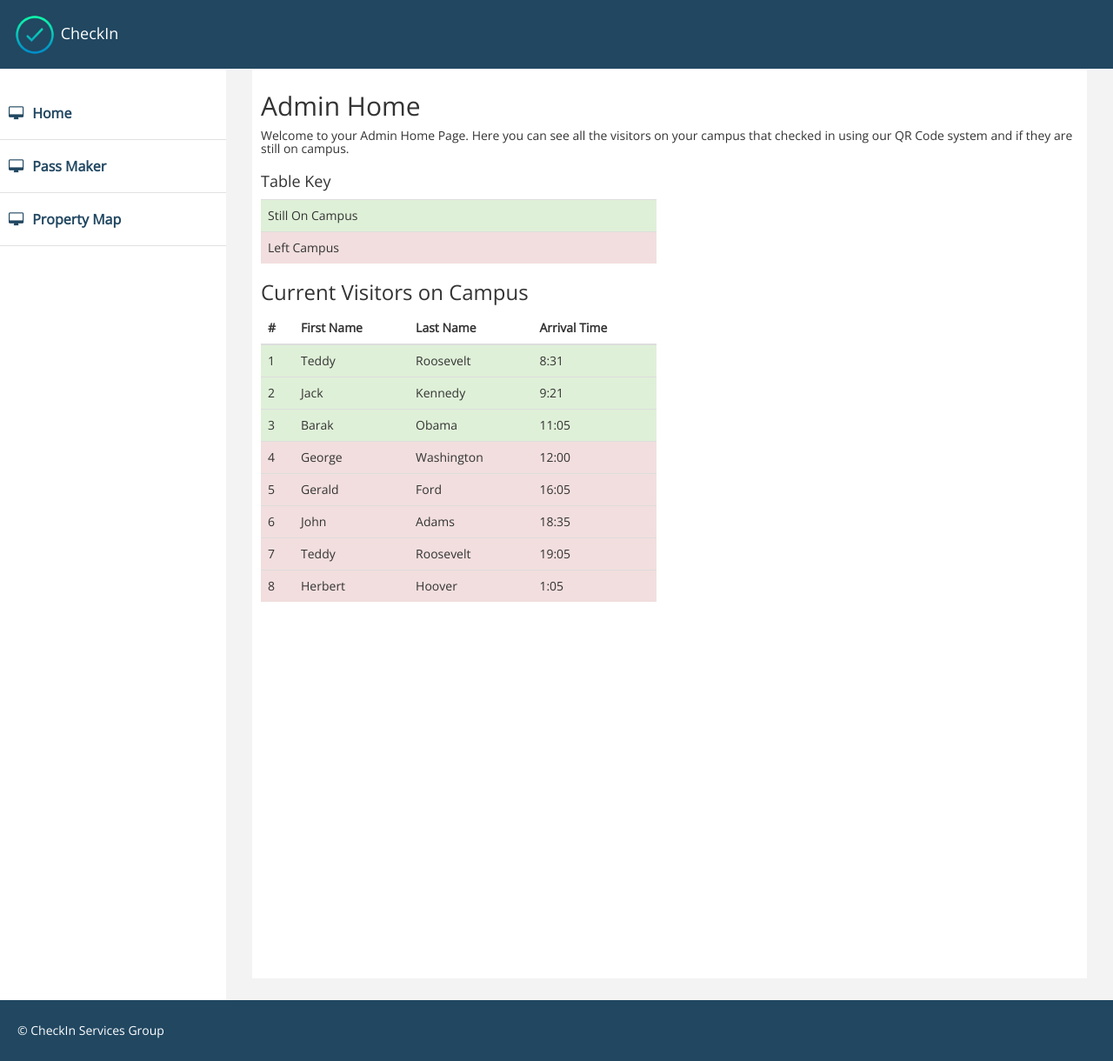
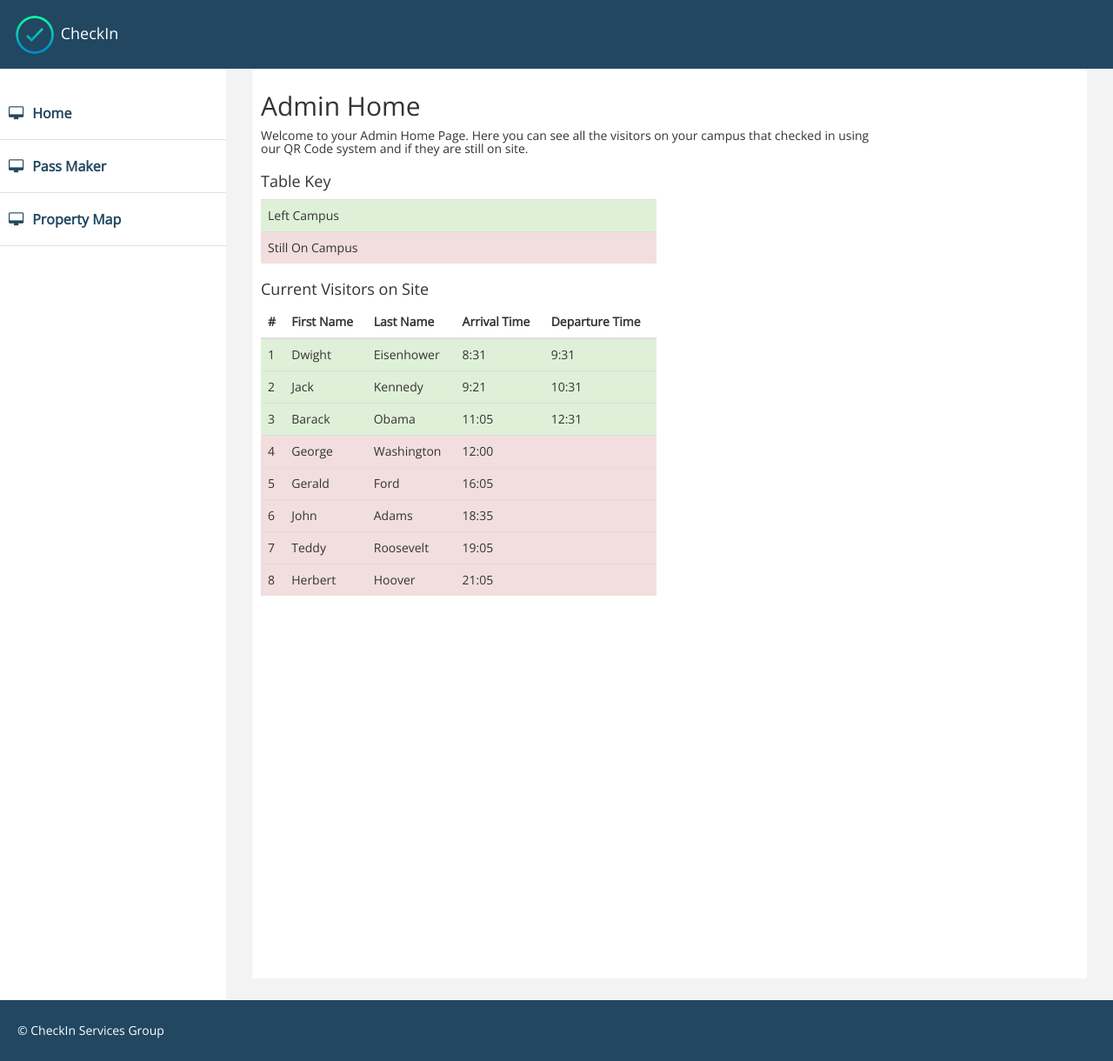
Before and after one commit to cliffpanos/CheckIn, a Django app: page /pages/ in a window 1280 px wide. Shown: the whole page at 87% size. Run offline with Django 3.2, Linux system fonts and the light colour scheme; some libraries are stand-ins or nearby versions.

Commit message:
Anthony likes 8===D

```diff
--- a/CheckIn/pages/templates/pages/index.html
+++ b/CheckIn/pages/templates/pages/index.html
@@ -4,28 +4,29 @@
 <div class="row">
     <div class="col-md-12">
         <h2>Admin Home</h2>
-        <h5>Welcome to your Admin Home Page. Here you can see all the visitors on your campus
-            that checked in using our QR Code system and if they are still on campus. </h5>
+        <h5 style="width: 75%">Welcome to your Admin Home Page. Here you can see all the visitors on your campus
+            that checked in using our QR Code system and if they are still on site. </h5>
     </div>
 
     <div class="col-lg-6 col-md-6">
 
 
         <h4>Table Key</h4>
+
         <div class="table-responsive">
             <table class="table">
                 <tbody>
                 <tr class="success">
-                    <td>Still On Campus</td>
+                    <td>Left Campus</td>
                 </tr>
                 <tr class="danger">
-                    <td>Left Campus</td>
+                    <td>Still On Campus</td>
                 </tr>
                 </tbody>
             </table>
         </div>
 
-        <h3>Current Visitors on Campus</h3>
+        <h4>Current Visitors on Site</h4>
         <div class="table-responsive">
             <table class="table">
                 <thead>
@@ -34,59 +35,69 @@
                     <th>First Name</th>
                     <th>Last Name</th>
                     <th>Arrival Time</th>
+                    <th>Departure Time</th>
                 </tr>
                 </thead>
                 <tbody>
                 <tr class="success">
                     <td>1</td>
-                    <td>Teddy</td>
-                    <td>Roosevelt</td>
+                    <td>Dwight</td>
+                    <td>Eisenhower</td>
                     <td>8:31</td>
+                    <td>9:31</td>
                 </tr>
                 <tr class="success">
                     <td>2</td>
                     <td>Jack</td>
                     <td>Kennedy</td>
                     <td>9:21</td>
+                    <td>10:31</td>
                 </tr>
                 <tr class="success">
                     <td>3</td>
-                    <td>Barak</td>
+                    <td>Barack</td>
                     <td>Obama</td>
                     <td>11:05</td>
+                    <td>12:31</td>
                 </tr>
                 <tr class="danger">
                     <td>4</td>
                     <td>George</td>
                     <td>Washington</td>
                     <td>12:00</td>
+                    <td></td>
                 </tr>
                 <tr class="danger">
                     <td>5</td>
                     <td>Gerald</td>
                     <td>Ford</td>
                     <td>16:05</td>
+                    <td></td>
                 </tr>
                 <tr class="danger">
                     <td>6</td>
                     <td>John</td>
                     <td>Adams</td>
                     <td>18:35</td>
+                    <td></td>
                 </tr>
                 <tr class="danger">
                     <td>7</td>
                     <td>Teddy</td>
                     <td>Roosevelt</td>
                     <td>19:05</td>
+                    <td></td>
                 </tr>
                 <tr class="danger">
                     <td>8</td>
                     <td>Herbert</td>
                     <td>Hoover</td>
-                    <td>1:05</td>
+                    <td>21:05</td>
+                    <td></td>
                 </tr>
                 </tbody>
             </table>
+
         </div>
 </div>
 <!-- /. ROW  -->
```
